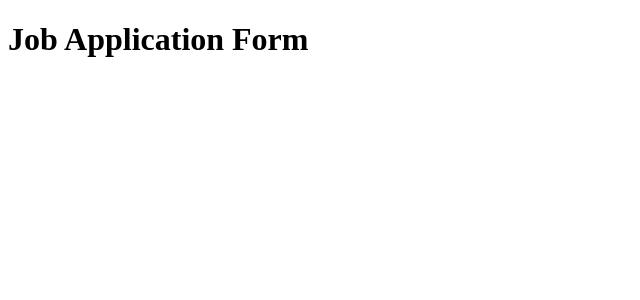
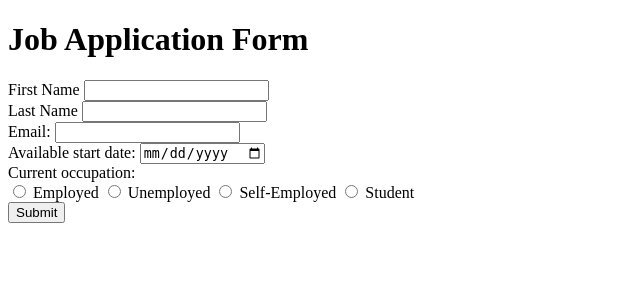
Before and after one commit to Regidan-codes/Job-application-flask, a Flask app: page / in a window 1280 px wide. Shown: the top 300 px of the page, without its empty margins (0-640 px from the left). Run offline with Flask 3, Linux system fonts and the light colour scheme.

Commit message:
Created HTML layout for application

```diff
--- a/templates/index.html
+++ b/templates/index.html
@@ -1,12 +1,49 @@
 <!doctype html>
-<html>
+<html lang="en">
 <head>
     <meta charset="UTF-8">
     <meta name="viewport"
           content="width=device-width, user-scalable=no, initial-scale=1.0, maximum-scale=1.0, minimum-scale=1.0">
-    <title>Document</title>
+    <title>Job Application</title>
 </head>
 <body>
 <h1>Job Application Form</h1>
+    <form>
+        <div>
+            <label for="first_name">First Name</label>
+            <input type="text" id="first_name" name="first_name" required>
+        </div>
+        <div>
+            <label for="last_name">Last Name</label>
+            <input type="text" id="last_name" name="last_name" required>
+        </div>
+        <div>
+            <label for="email">Email:</label>
+            <input type="email" id="email" name="email" required>
+        </div>
+        <div>
+            <label for="date">Available start date:</label>
+            <input type="date" id="date" name="date" required>
+        </div>
+        <div>
+            <label>Current occupation: </label>
+            <br>
+
+            <div id="occupation">
+                <input type="radio" id="employed" name="occupation" required>
+                <label for="employed">Employed</label>
+
+                <input type="radio" id="unemployed" name="occupation" required>
+                <label for="unemployed">Unemployed</label>
+
+                <input type="radio" id="self-employed" name="self-occupation" required>
+                <label for="self-employed">Self-Employed</label>
+
+                <input type="radio" id="student" name="occupation" required>
+                <label for="student">Student</label>
+            </div>
+        </div>
+            <button type="button">Submit</button>
+    </form>
 </body>
 </html>
```
